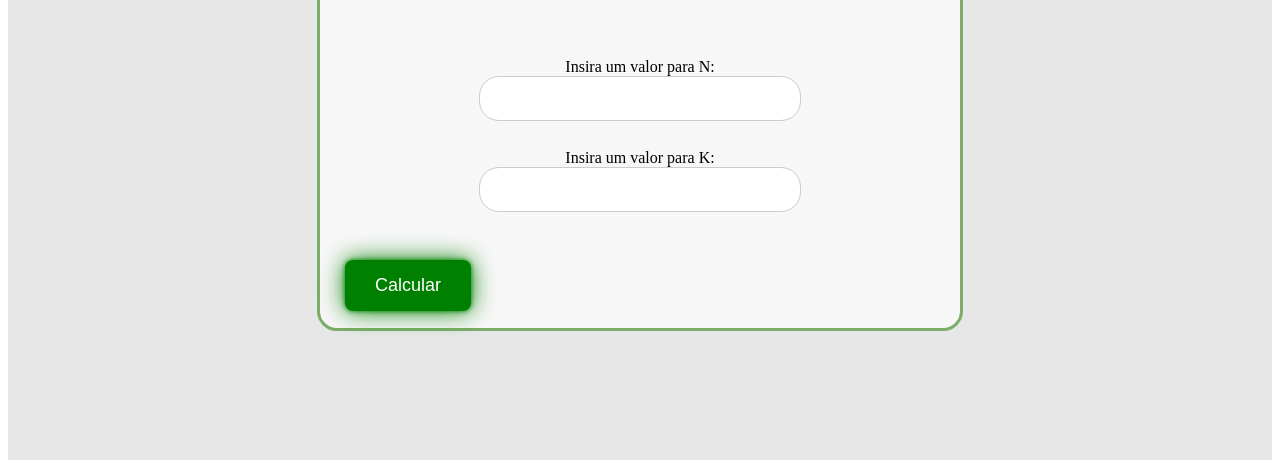
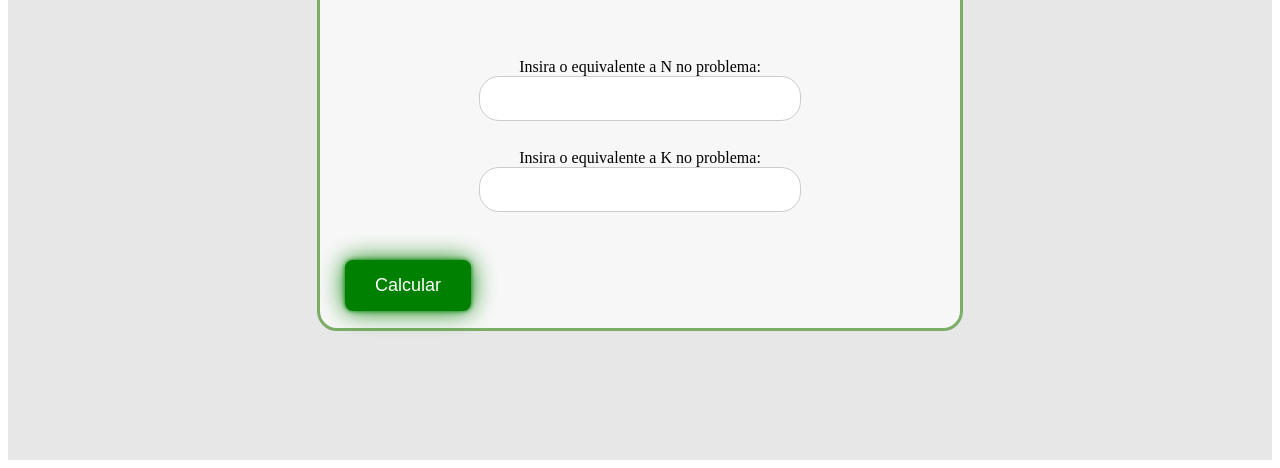
Before and after one commit to nicolas-ferraz/permutator-update, a plain HTML site: page arranjo.html in a window 1280 px wide. Shown: the part 348-816 px from the top of the page. Drawn offline with Linux system fonts and the light colour scheme.

Commit message:
statements change

```diff
--- a/arranjo.html
+++ b/arranjo.html
@@ -17,9 +17,9 @@
     <div class="content">
             <h2 id="titulo">Calculadora de Arranjo simples</h2>
             <form id="permutationForm">
-                <label for="word">Insira um valor para N:</label><br>
+                <label for="word">Insira o equivalente a N no problema:</label><br>
                 <input type="text" id="n" name="n" required><br><br>
-                <label for="k">Insira um valor para K:</label><br>
+                <label for="k">Insira o equivalente a K no problema:</label><br>
                 <input type="text" id="k" name="k" required><br><br>
             </form>
                 <button type="button" value="Calcular" onclick="calcularArranjos()">Calcular</button>
```
Also changed, not shown: combinação.html (+2 -2 lines).
